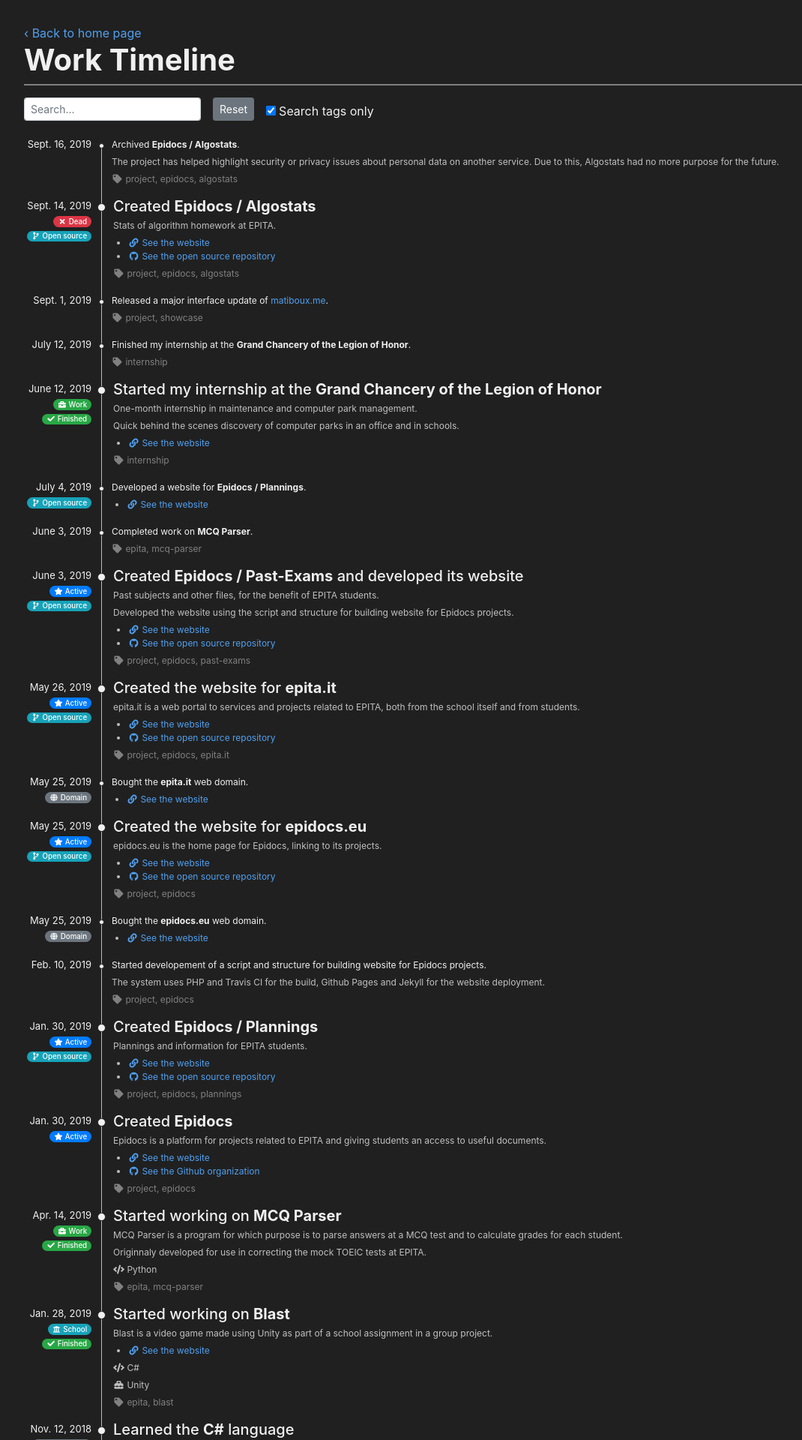
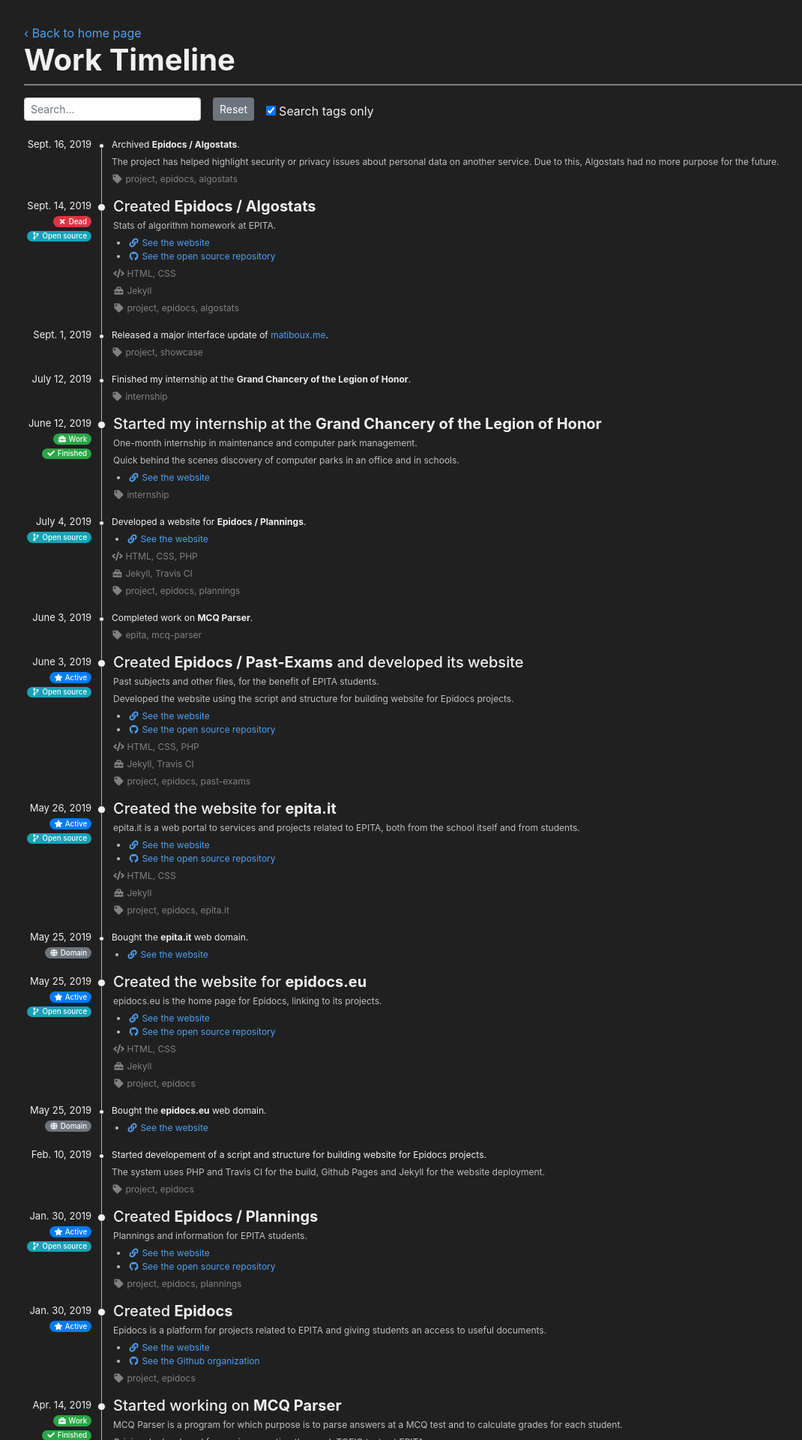
Before and after one commit to matiboux/matiboux.me, a Jekyll site: the page built from timeline.html, in a window 1280 px wide. Shown: the top 1920 px of the page at 75% size, without its empty margins (53-1123 px from the left). Built offline with Jekyll 4.4.1, drawn with Linux system fonts in a browser that asks for light colours; nearby versions of some CDN libraries; some of the changed text lies outside the part shown.

Commit message:
Updated tools & languages management + Added some to Epidocs items

```diff
--- a/_data/timeline.yml
+++ b/_data/timeline.yml
@@ -7,8 +7,8 @@
   # category: personal / work / school / knowledge / domain
   # status: active / finished / standby / inactive / replaced / left / dead
   # opensource: true / false or omitted
-  # languages:
-  # tools:
+  # languages: []
+  # tools: []
   # tags: []
 
 
@@ -28,6 +28,8 @@
   date: Sept. 14, 2019
   status: dead
   opensource: true
+  languages: [HTML, CSS]
+  tools: [Jekyll]
   tags: [project, epidocs, algostats]
 
 - description: Released a major interface update of <a href="https://matiboux.me/">matiboux.me</a>.
@@ -56,6 +58,9 @@
     href: https://plannings.epidocs.eu/
   date: July 4, 2019
   opensource: true
+  languages: [HTML, CSS, PHP]
+  tools: [Jekyll, Travis CI]
+  tags: [project, epidocs, plannings]
 
 - description: Completed work on <b>MCQ Parser</b>.
   date: June 3, 2019
@@ -73,6 +78,8 @@
   date: June 3, 2019
   status: active
   opensource: true
+  languages: [HTML, CSS, PHP]
+  tools: [Jekyll, Travis CI]
   tags: [project, epidocs, past-exams]
 
 - title: Created the website for <b>epita.it</b>
@@ -85,6 +92,8 @@
   date: May 26, 2019
   status: active
   opensource: true
+  languages: [HTML, CSS]
+  tools: [Jekyll]
   tags: [project, epidocs, epita.it]
 
 - description: Bought the <b>epita.it</b> web domain.
@@ -104,6 +113,8 @@
   date: May 25, 2019
   status: active
   opensource: true
+  languages: [HTML, CSS]
+  tools: [Jekyll]
   tags: [project, epidocs]
 
 - description: Bought the <b>epidocs.eu</b> web domain.
@@ -150,7 +161,7 @@
   date: Apr. 14, 2019
   category: work
   status: finished
-  languages: Python
+  languages: [Python]
   tags: [epita, mcq-parser]
 
 
@@ -162,21 +173,21 @@
   date: Jan. 28, 2019
   category: school
   status: finished
-  languages: C#
-  tools: Unity
+  languages: [C#]
+  tools: [Unity]
   tags: [epita, blast]
 
 
 - title: Learned the <b>C#</b> language
   description: Used at school for practicals.
   date: Nov. 12, 2018
-  languages: C#
+  languages: [C#]
   category: knowledge
 
 - title: Learned the <b>Python</b> language
   description: Used at school for practicals.
   date: Nov. 2018
-  languages: Python
+  languages: [Python]
   category: knowledge
 
 
@@ -191,7 +202,7 @@
   category: personal
   status: active
   opensource: true
-  languages: HTML, CSS
+  languages: [HTML, CSS]
   tags: [project, showcase]
 
 - description: Bought the <b>matiboux.me</b> web domain.
@@ -205,7 +216,7 @@
 - title: Learned the <b>OCaml</b> language
   description: Used at school for practicals.
   date: Sept. 10, 2018
-  languages: OCaml
+  languages: [OCaml]
   category: knowledge
 
 
@@ -226,7 +237,7 @@
   category: personal
   status: active
   opensource: true
-  languages: PHP, HTML, CSS
+  languages: [HTML, CSS, PHP]
   tags: [project, showcase]
 
 - description: Bought the <b>matistat.us</b> web domain.
@@ -568,7 +579,7 @@
     href: https://github.com/OliFramework/Oli
   date: Feb. 6, 2015
   status: active
-  languages: PHP, HTML
+  languages: [HTML, PHP]
   tags: [project, oli]
 
 - title: Created and developed <b>Matiboux Manager</b>
--- a/_includes/loadtimeline.html
+++ b/_includes/loadtimeline.html
@@ -65,13 +65,17 @@
 					{% if item.languages %}
 						<p class="languages">
 							<i class="fas fa-code fa-fw" data-toggle="tooltip" data-placement="left" title="Languages"></i>
-							{{ item.languages }}
+							{% for language in item.languages %}
+								{{ language }}{% unless forloop.last %},{% endunless %}
+							{% endfor %}
 						</p>
 					{% endif %}
 					{% if item.tools %}
 						<p class="tools">
 							<i class="fas fa-toolbox fa-fw" data-toggle="tooltip" data-placement="left" title="Tools"></i>
-							{{ item.tools }}
+							{% for tool in item.tools %}
+								{{ tool }}{% unless forloop.last %},{% endunless %}
+							{% endfor %}
 						</p>
 					{% endif %}
 
--- a/assets/css/style.css
+++ b/assets/css/style.css
@@ -104,6 +104,8 @@ border-color: rgba(255, 255, 255, .1) }
 #main .timeline-items > * > .content h4 { margin-top: 0; font-size: 20px }
 #main .timeline-items > * > .content h4 ~ *, #main .timeline-items > * > .content p ~ * { color: #c0c0c0 }
 #main .timeline-items > * > .content ul { padding-left: 20px }
+#main .timeline-items > * > .content .languages { color: #808080 }
+#main .timeline-items > * > .content .tools { color: #808080 }
 #main .timeline-items > * > .content .tags, #main .timeline-items > * > .content .tags a { color: #808080 }
 
 
```
